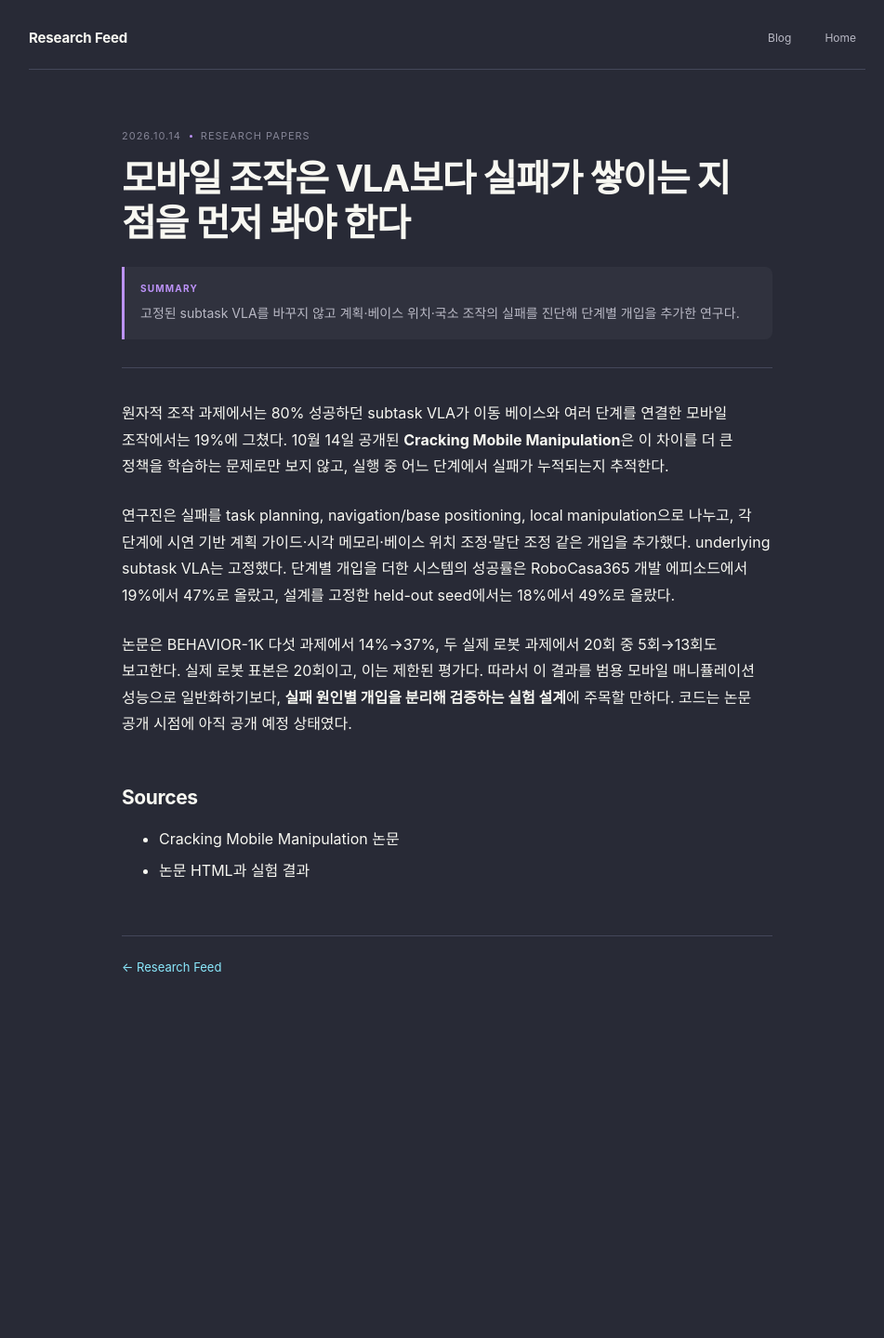
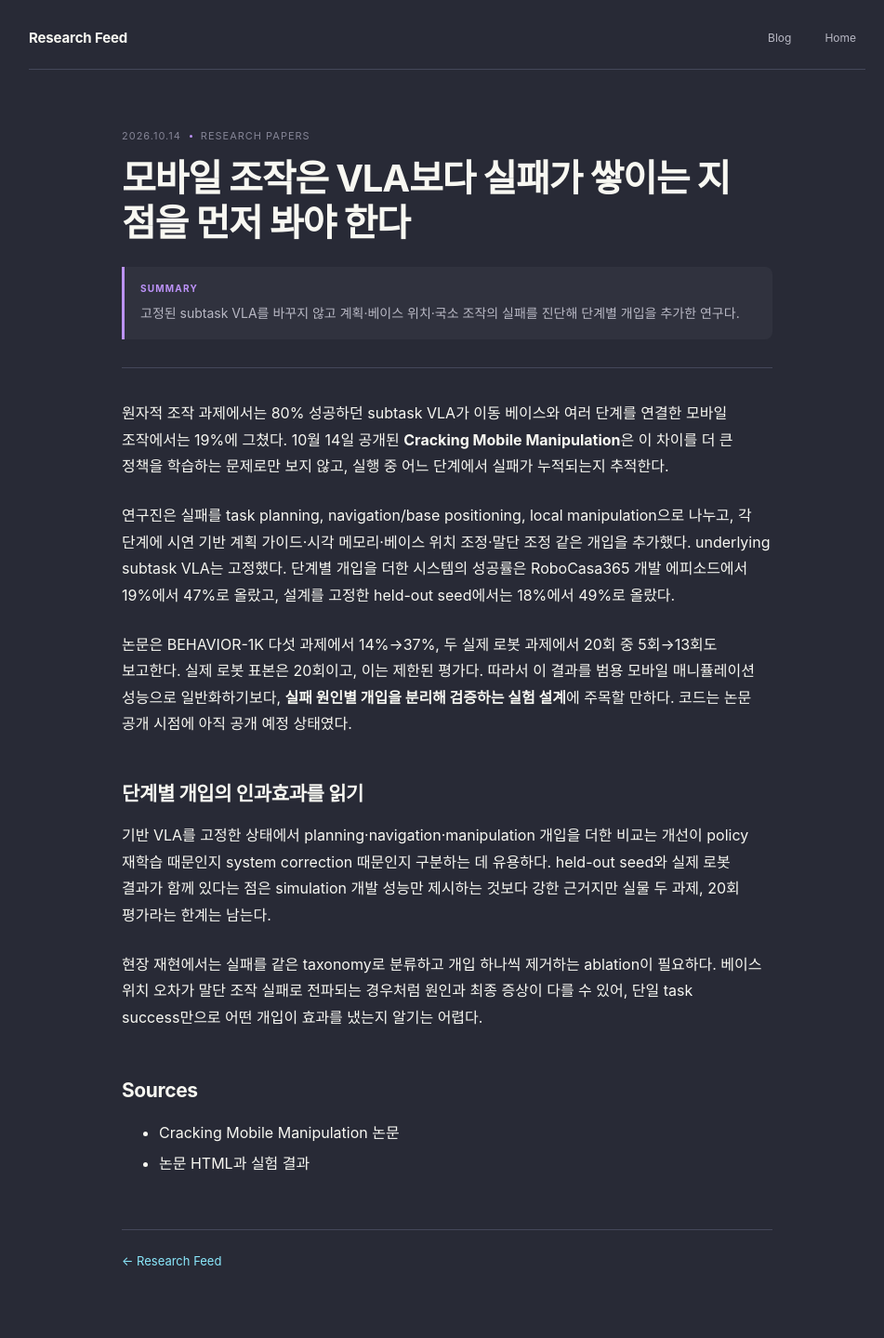
Before and after one commit to nayana224/nayana224.github.io, a Jekyll site: the page built from _research_feed/2026-10-14-research-papers.md, in a window 1280 px wide. Shown: the whole page at 93% size, without its empty margins (159-1110 px from the left). Built offline with Jekyll 4.4.1, drawn with Linux system fonts in a browser that asks for light colours; before the commit the page ends 1123 px from its top, so only the background shows below that.

Commit message:
Strengthen Research Feed article: 2026-10-14

```diff
--- a/_research_feed/2026-10-14-research-papers.md
+++ b/_research_feed/2026-10-14-research-papers.md
@@ -13,6 +13,12 @@
 
 논문은 BEHAVIOR-1K 다섯 과제에서 14%→37%, 두 실제 로봇 과제에서 20회 중 5회→13회도 보고한다. 실제 로봇 표본은 20회이고, 이는 제한된 평가다. 따라서 이 결과를 범용 모바일 매니퓰레이션 성능으로 일반화하기보다, **실패 원인별 개입을 분리해 검증하는 실험 설계**에 주목할 만하다. 코드는 논문 공개 시점에 아직 공개 예정 상태였다.
 
+## 단계별 개입의 인과효과를 읽기
+
+기반 VLA를 고정한 상태에서 planning·navigation·manipulation 개입을 더한 비교는 개선이 policy 재학습 때문인지 system correction 때문인지 구분하는 데 유용하다. held-out seed와 실제 로봇 결과가 함께 있다는 점은 simulation 개발 성능만 제시하는 것보다 강한 근거지만 실물 두 과제, 20회 평가라는 한계는 남는다.
+
+현장 재현에서는 실패를 같은 taxonomy로 분류하고 개입 하나씩 제거하는 ablation이 필요하다. 베이스 위치 오차가 말단 조작 실패로 전파되는 경우처럼 원인과 최종 증상이 다를 수 있어, 단일 task success만으로 어떤 개입이 효과를 냈는지 알기는 어렵다.
+
 ## Sources
 - [Cracking Mobile Manipulation 논문](https://arxiv.org/abs/2610.19600)
 - [논문 HTML과 실험 결과](https://arxiv.org/html/2610.19600v1)
```
